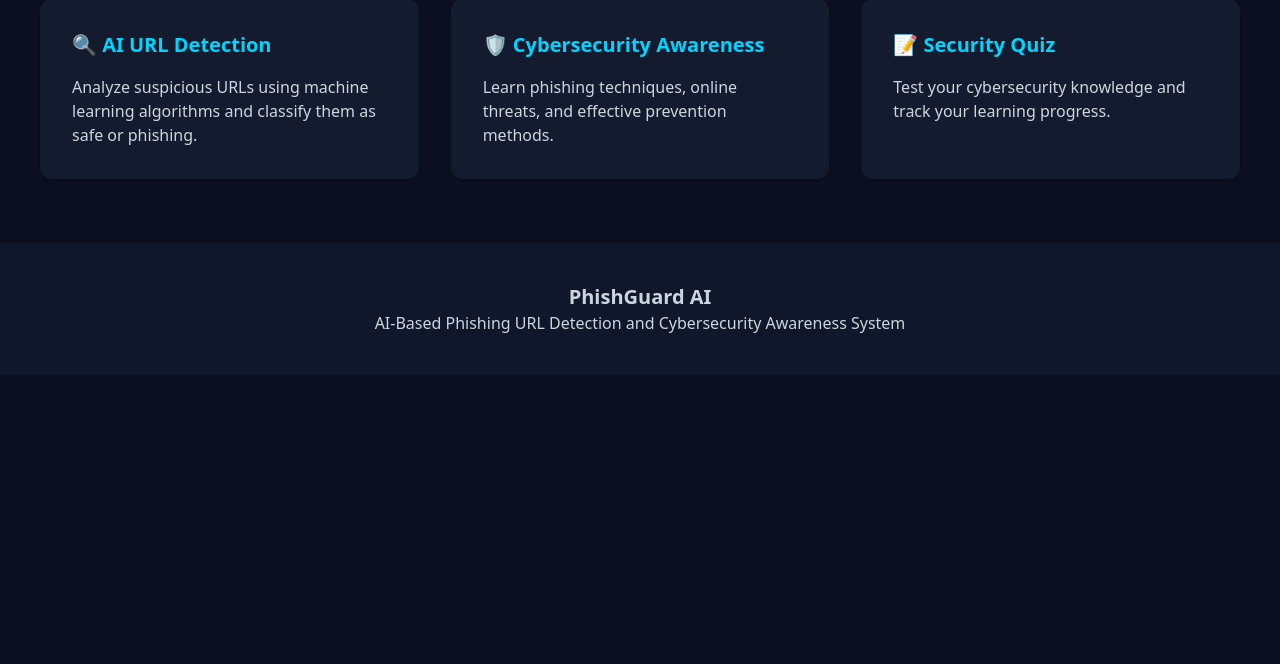
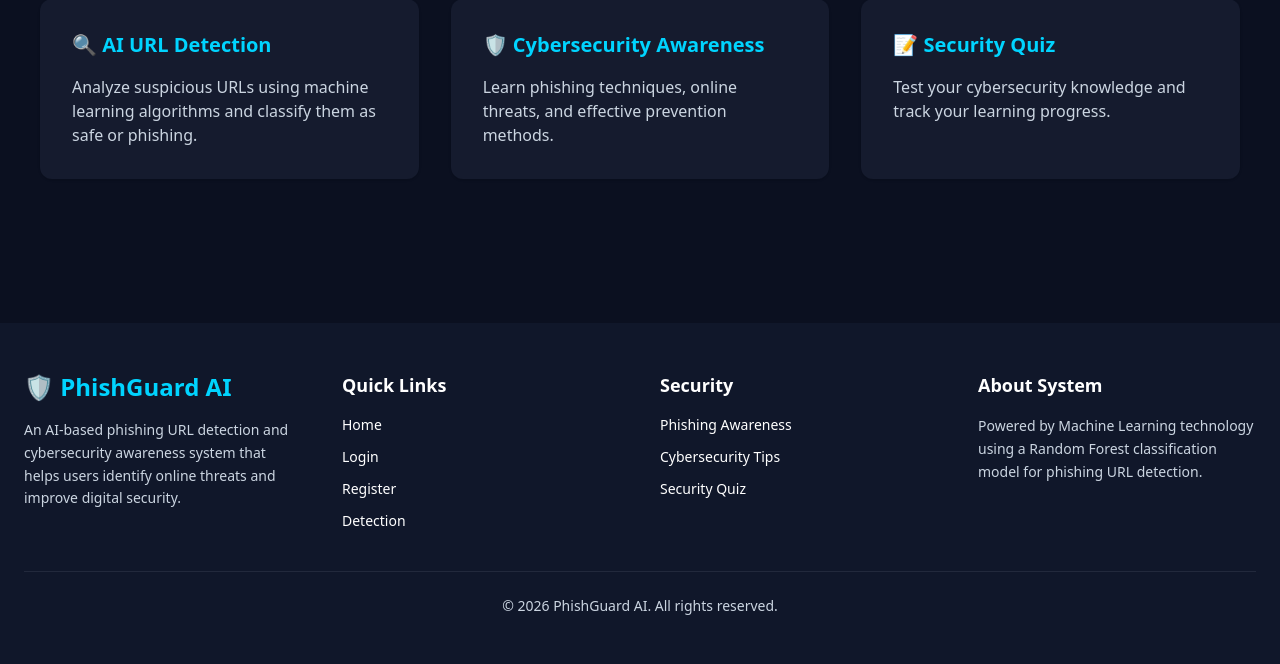
Before and after one commit to ZertZ12345678/PhishGuard-AI, a PHP site: page / in a window 1280 px wide. Shown: the part 741-1405 px from the top of the page. Before the commit the page ends 1074 px from the top, so only its background shows below. Run offline with PHP 8.4, Linux system fonts and the light colour scheme; some libraries are stand-ins or nearby versions.

Commit message:
footer added

```diff
--- a/frontend/index.php
+++ b/frontend/index.php
@@ -169,15 +169,244 @@
     </section>
 
 
-    <footer class="text-center py-10 bg-[var(--nav)] text-[var(--muted)]">
+    <!-- =====================================================
+     FOOTER
+====================================================== -->
 
-        <h3 class="text-xl font-bold">
-            PhishGuard AI
-        </h3>
+    <footer
+        class="
+        bg-[var(--nav)]
+        mt-20
+        px-6
+        py-12
+    ">
 
-        <p>
-            AI-Based Phishing URL Detection and Cybersecurity Awareness System
-        </p>
+
+        <div
+            class="
+            max-w-7xl
+            mx-auto
+            grid
+            md:grid-cols-4
+            gap-10
+        ">
+
+
+            <!-- Brand -->
+
+            <div>
+
+                <a
+                    href="index.php"
+                    class="
+                    text-2xl
+                    font-bold
+                    text-[var(--secondary)]
+                    no-underline
+                ">
+                    🛡 PhishGuard AI
+                </a>
+
+
+                <p
+                    class="
+                    mt-4
+                    text-[var(--muted)]
+                    text-sm
+                    leading-relaxed
+                ">
+                    An AI-based phishing URL detection and
+                    cybersecurity awareness system that helps
+                    users identify online threats and improve
+                    digital security.
+                </p>
+
+
+            </div>
+
+
+
+            <!-- Quick Links -->
+
+            <div>
+
+
+                <h3
+                    class="
+                    text-lg
+                    font-bold
+                    text-[var(--text)]
+                    mb-4
+                ">
+                    Quick Links
+                </h3>
+
+
+                <ul
+                    class="
+                    space-y-3
+                    text-sm
+                ">
+
+                    <li>
+                        <a
+                            href="index.php"
+                            class="nav-link no-underline">
+                            Home
+                        </a>
+                    </li>
+
+
+                    <li>
+                        <a
+                            href="login.php"
+                            class="nav-link no-underline">
+                            Login
+                        </a>
+                    </li>
+
+
+                    <li>
+                        <a
+                            href="register.php"
+                            class="nav-link no-underline">
+                            Register
+                        </a>
+                    </li>
+
+
+                    <li>
+                        <a
+                            href="#"
+                            class="nav-link no-underline">
+                            Detection
+                        </a>
+                    </li>
+
+                </ul>
+
+
+            </div>
+
+
+
+
+            <!-- Security -->
+
+            <div>
+
+
+                <h3
+                    class="
+                    text-lg
+                    font-bold
+                    text-[var(--text)]
+                    mb-4
+                ">
+                    Security
+                </h3>
+
+
+                <ul
+                    class="
+                    space-y-3
+                    text-sm
+                ">
+
+                    <li>
+                        <a
+                            href="#"
+                            class="nav-link no-underline">
+                            Phishing Awareness
+                        </a>
+                    </li>
+
+
+                    <li>
+                        <a
+                            href="#"
+                            class="nav-link no-underline">
+                            Cybersecurity Tips
+                        </a>
+                    </li>
+
+
+                    <li>
+                        <a
+                            href="#"
+                            class="nav-link no-underline">
+                            Security Quiz
+                        </a>
+                    </li>
+
+
+                </ul>
+
+
+            </div>
+
+
+
+
+            <!-- Contact -->
+
+            <div>
+
+
+                <h3
+                    class="
+                    text-lg
+                    font-bold
+                    text-[var(--text)]
+                    mb-4
+                ">
+                    About System
+                </h3>
+
+
+                <p
+                    class="
+                    text-sm
+                    text-[var(--muted)]
+                    leading-relaxed
+                ">
+
+                    Powered by Machine Learning
+                    technology using a Random Forest
+                    classification model for phishing
+                    URL detection.
+
+                </p>
+
+
+            </div>
+
+
+        </div>
+
+
+
+
+        <!-- Bottom Copyright -->
+
+        <div
+            class="
+            max-w-7xl
+            mx-auto
+            mt-10
+            pt-6
+            border-t
+            border-gray-500/20
+            text-center
+            text-sm
+            text-[var(--muted)]
+        ">
+
+            © 2026 PhishGuard AI.
+            All rights reserved.
+
+        </div>
+
 
     </footer>
 
```
